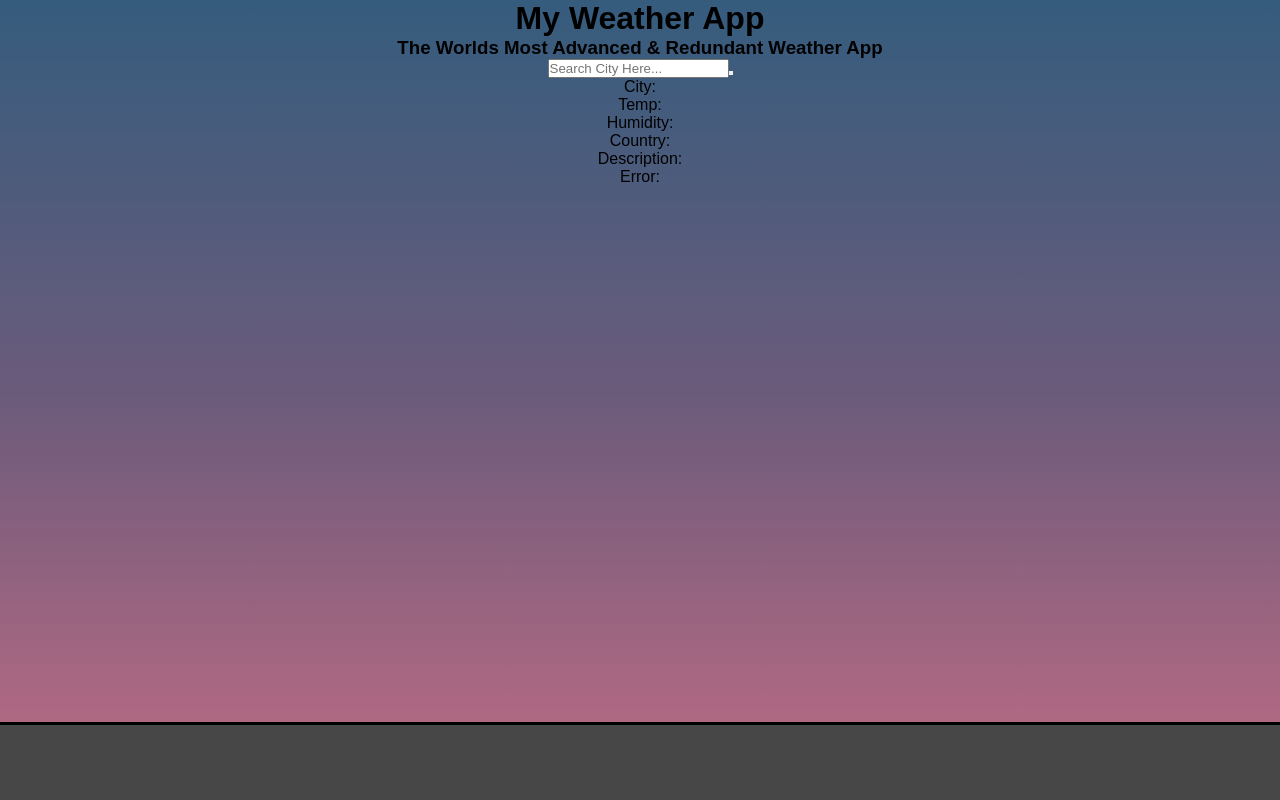
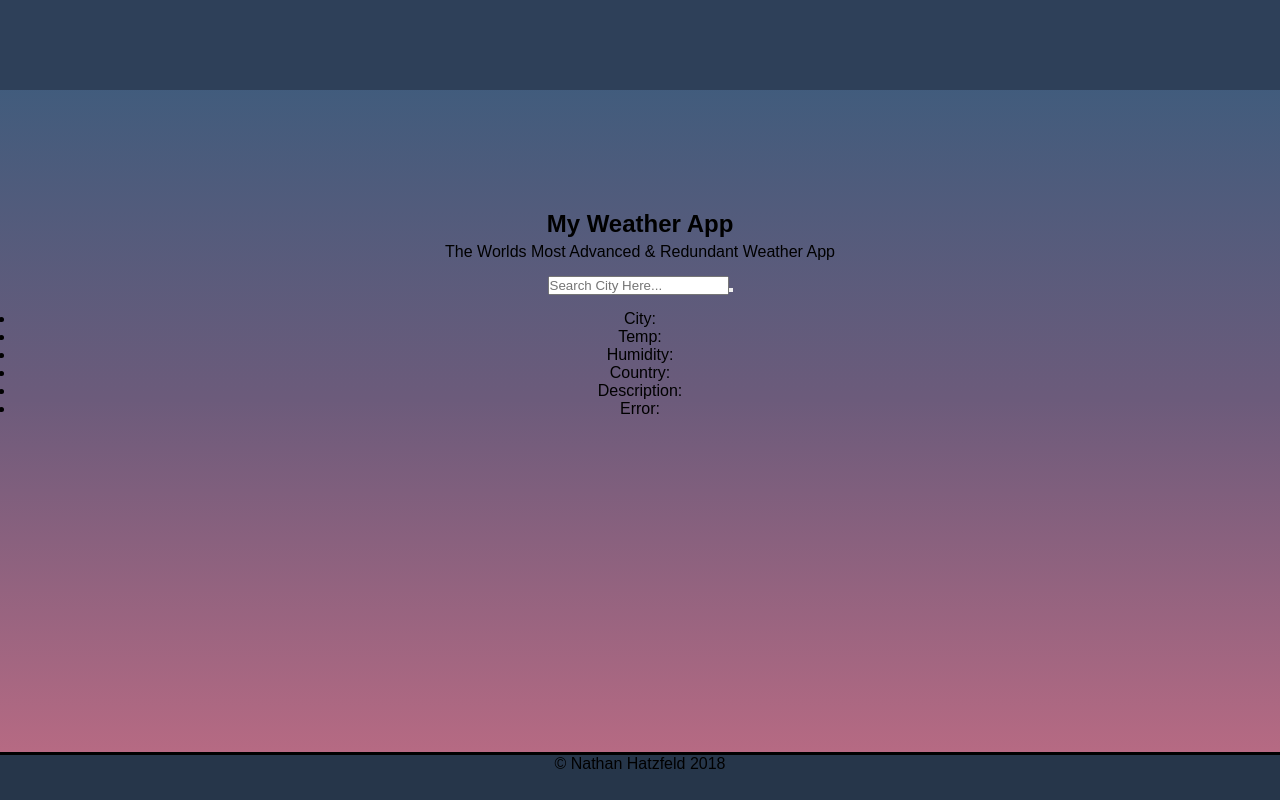
Before and after one commit to DM-Index/nodb2, a React (Create React App) app: page / in a window 1280 px wide. Built offline with nearby package versions, Linux system fonts and the light colour scheme.

Commit message:
Minor Css Styling and Further Divided Component Assignment

```diff
--- a/src/App.js
+++ b/src/App.js
@@ -1,6 +1,7 @@
 import React, { Component } from "react";
 // Import Components Here Below
 import Container from "./components/Container/Container";
+import Header from "./components/Header/Header";
 import Titles from "./components/Titles/Titles";
 import Form from "./components/Form/Form";
 import Weather from "./components/Weather/Weather";
@@ -26,25 +27,26 @@ class App extends Component {
     };
     this.getWeather = this.getWeather.bind(this);
   }
-  // Persistent error on line #34
+  //! Persistent error on line #34
   // This takes the response from our input and sends the search results for city to our server
-  // Error =  Empty Response
+  //! Error =  Empty Response
   getWeather = param => {
     axios
       .get(`/data/weather/${param}`)
       .then(response => {
         console.log(response);
-        // ^ is logging but what do i do with the data?
+        //! ^ is logging but what do i do with the data?
       })
       .catch(error => {
         console.log("Error", error);
       });
   };
 
-  //Components rendered top-down in parent div.
+  // Components rendered top-down in parent div.
   render() {
     return (
       <div className="App">
+        <Header />
         <Container />
         <Titles />
         <Form />
@@ -55,5 +57,3 @@ class App extends Component {
   }
 }
 export default App;
-
-// <Form className="form" onSubmit={() => this.getWeather()} />
--- a/src/components/Container/Container.css
+++ b/src/components/Container/Container.css
@@ -1,33 +1,7 @@
 /* Container */
-#container {
+.container {
   height: 100px;
   width: 100vw;
-  background-color: #1e202b;
   border-bottom-style: 3px solid black;
   text-align: right;
 }
-
-#logo {
-  background-image: url(https://demo.themezy.com/system/resources/demo_themes/000/000/128//images/logo.png);
-  height: 50px;
-  width: 50px;
-  padding: 10px;
-  background-repeat: no-repeat;
-  display: block;
-  margin-right: auto;
-}
-
-#links {
-  display: inline;
-
-  color: white;
-}
-
-#links a {
-  padding: 25px;
-  justify-content: start;
-}
-
-#links:hover {
-  background-color: orange;
-}
--- a/src/components/Footer/Footer.css
+++ b/src/components/Footer/Footer.css
@@ -4,10 +4,9 @@
   left: 0;
   bottom: 0;
   text-align: right;
-  background-color: #474747;
+  background-color: #26364a;
   border-top: 3px solid black;
   width: 100vw;
-  height: 75px;
+  height: 45px;
   text-align: center;
-  align-content: flex-end;
 }
--- a/src/components/Footer/Footer.js
+++ b/src/components/Footer/Footer.js
@@ -3,6 +3,6 @@ import "./Footer.css";
 // This function exports directly into the App Render Method. Everything on this page seems functional.
 const Footer = props => {
   console.log(props);
-  return <div className="footer" />;
+  return <div className="footer">&copy; Nathan Hatzfeld 2018 </div>;
 };
 export default Footer;
--- /dev/null
+++ b/src/components/Header/Header.css
@@ -0,0 +1,7 @@
+.header {
+  overflow: hidden;
+  background-color: #2e4059;
+  text-align: center;
+  padding: 20px;
+  height: 50px;
+}
--- /dev/null
+++ b/src/components/Header/Header.js
@@ -0,0 +1,8 @@
+import React from "react";
+import "./Header.css";
+
+const Header = () => {
+  return <div className="header" />;
+};
+
+export default Header;
--- a/src/components/Titles/Titles.css
+++ b/src/components/Titles/Titles.css
@@ -7,6 +7,19 @@
   text-align: center;
   justify-content: center;
   display: inline-block;
+  padding: 15px;
+}
+
+#title-container__title {
+  font-size: 24px;
+  font-weight: bold;
+  font-family: Arial, Helvetica, sans-serif;
+  padding: 5px;
+}
+
+#title-container__subtitle {
+  font-size: 16px;
+  font-weight: lighter;
 }
 
 .titles-container {
--- /dev/null
+++ b/src/components/Weather/Weather.css
@@ -0,0 +1,3 @@
+#weather__info {
+  padding: 15px;
+}
--- a/src/components/Weather/Weather.js
+++ b/src/components/Weather/Weather.js
@@ -1,16 +1,17 @@
 import React from "react";
+import "./Weather.css";
 // This function exports directly into the App Render Method. Everything on this page seems functional.
 const Weather = props => {
   console.log(props);
   return (
-    <div className="weather__info">
-      <p>City: {props.city}</p>
-      <p>Temp: {props.temp}</p>
-      <p>Humidity: {props.humidity}</p>
-      <p>Country: {props.country}</p>
-      <p>Description: {props.description}</p>
-      <p>Error: {props.error}</p>
-    </div>
+    <ul id="weather__info">
+      <li>City: {props.city}</li>
+      <li>Temp: {props.temp}</li>
+      <li>Humidity: {props.humidity}</li>
+      <li>Country: {props.country}</li>
+      <li>Description: {props.description}</li>
+      <li>Error: {props.error}</li>
+    </ul>
   );
 };
 
```
Also changed, not shown: 1 other file (tests, documents, lock files or other folders). Lines whose indentation alone changed are shown as unchanged.
